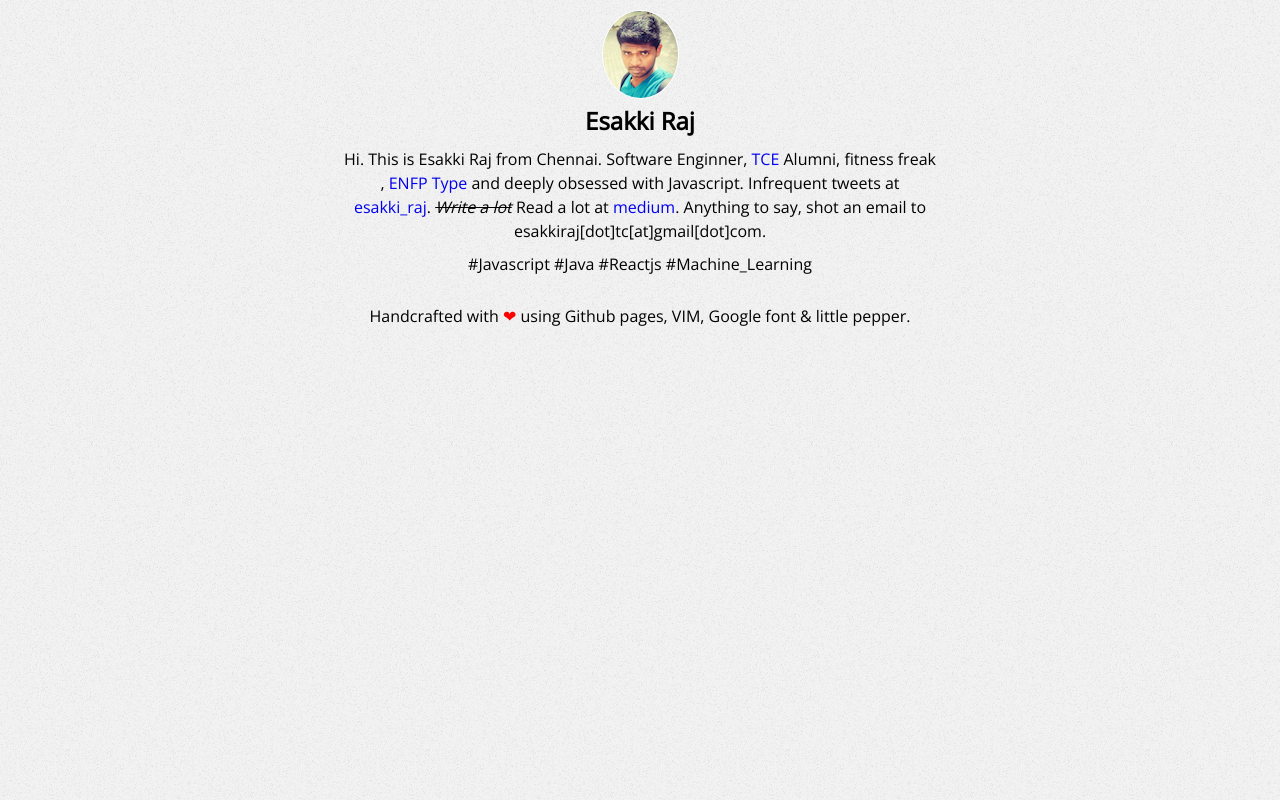
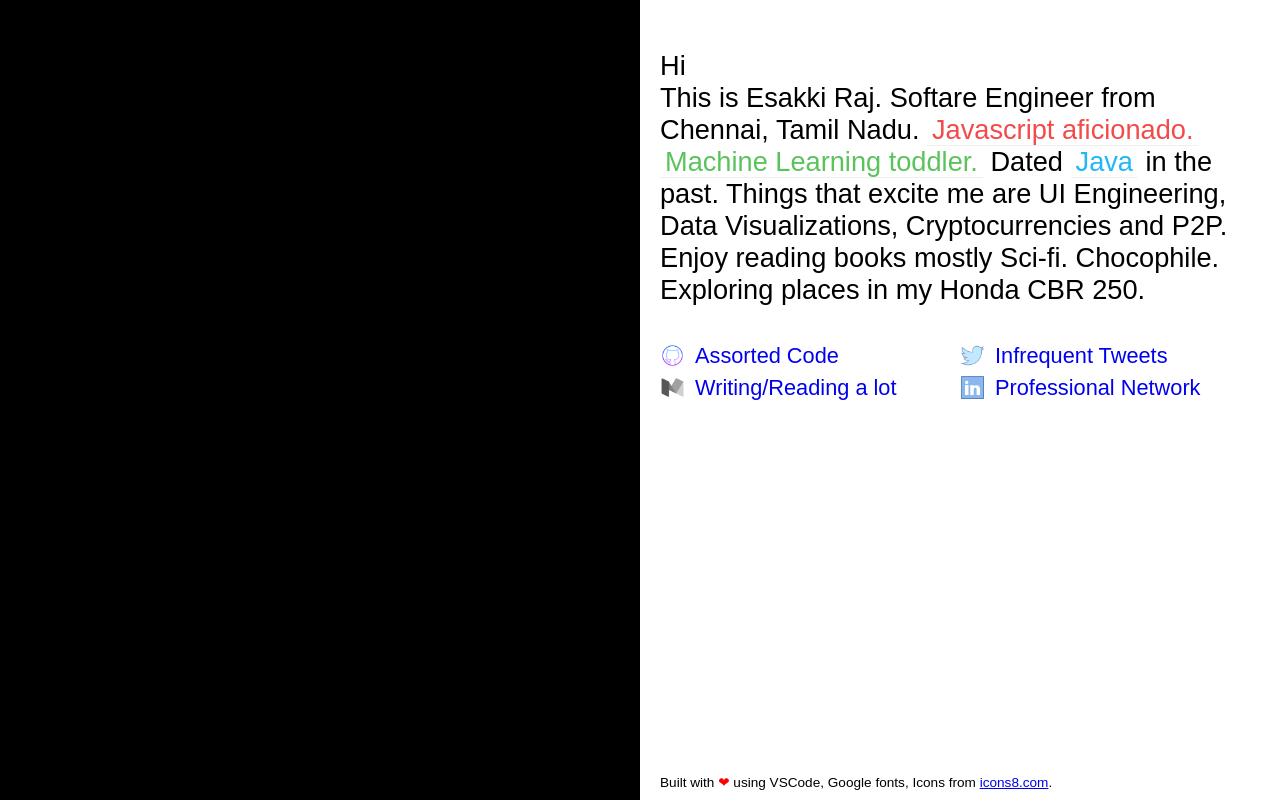
Before and after one commit to esakkiraj/esakkiraj.github.io, a plain HTML site: page index.html in a window 1280 px wide. Drawn offline with nearby package versions, Linux system fonts and the light colour scheme; a web font is replaced by a local one.

Commit message:
New version :heart:

```diff
--- a/index.html
+++ b/index.html
@@ -1,51 +1,88 @@
 <!DOCTYPE html>
-<html>
+<html lang="en">
 <head>
+    <meta charset="UTF-8">
+    <meta name="viewport" content="width=device-width, initial-scale=1.0">
+    <meta http-equiv="X-UA-Compatible" content="ie=edge">
+    <link href="https://fonts.googleapis.com/css?family=Saira+Semi+Condensed" rel="stylesheet">
+    <link href="https://fonts.googleapis.com/css?family=Mukta+Malar" rel="stylesheet">
     <title>ESAKKI RAJ</title>
-	<link href="https://fonts.googleapis.com/css?family=Open+Sans" rel="stylesheet">
     <style>
-		* { padding: 0; margin: 0; }
+        *, *:before, *:after {
+            box-sizing: border-box;
+        }
         body {
-			padding-top: 10px;
+            margin: 0;
+            padding: 0;
+        }
+        .page {
+            width: 100%;
+            margin: 0 auto;
+        }
+        .part {
+            width: 50%;
+            min-height: 100vh;
+            max-height: 100vh;
+            float: left;
+        }
+        .black-part {
+            background-color: black;
+            color: white;
+            display: table-cell;
             text-align: center;
-			background-image: url('bgnoise.png');
-			background-repeat: repeat;
-			font-family: 'Open Sans', sans-serif;
+            vertical-align: middle;
         }
-    a, a:hover, a:active, a:visited {
-      text-decoration: none;
-      font-color: black;
+        .white-part {
+            font-family: 'Saira Semi Condensed', sans-serif;
+            font-size: 1.7em;
+            padding: 20px;
         }
-		.heart { color: red; }
-		.myavatar {
-			border-radius: 50%;
-			border: 1px solid white;
+        .section {
+            width: 100%;
+            margin-top: 5%;
         }
-		.content {
-			max-width: 600px;
-			margin: 10px auto;
-			line-height: 1.5em;
+        .section span {
+            padding: 0 5px;
+            border-bottom: 1px solid rgb(240, 238, 238);
         }
-		.strike {
-			text-decoration: line-through;
+        .section span:hover {
+            border-bottom: 1px solid rgb(102, 102, 102);
         }
-		.footer {
-			margin-top: 20px;
-      padding-top: 10px;
-		}
+        .green { color: rgba(47, 179, 47, 0.788); }
+        .red { color: rgb(243, 74, 74); }
+        .blue { color: rgb(34, 182, 250); }
+        .social-link { width: 50%; float: left; }
+        .social-link a { font-size: 0.8em; text-decoration: none; }
+        .social-link span { padding-left: 10px; }
+        .social-link img { margin-bottom: -5px; width: 25px; height: 25px;  }
+        .footer { position: absolute; bottom: 10px; font-size: 0.5em;text-align: center; }
+        .heart-emo { color: red; }
     </style>
 </head>
-</body>
-	<div class="picContainer">
-		<img src="./itsme.png" class="myavatar" />
+<body>
+    <div class="page">
+        <div class="part black-part"><!-- Have to workout here --></div>
+        <div class="part white-part">
+            <div class="section">
+                Hi <br/>
+                This is Esakki Raj. Softare Engineer from Chennai, Tamil Nadu.
+                <span class="red">Javascript aficionado.</span>
+                <span class="green">Machine Learning toddler.</span>
+                Dated <span class="blue">Java</span> in the past.
+                Things that excite me are UI Engineering, Data Visualizations, Cryptocurrencies and P2P.
+                Enjoy reading books mostly Sci-fi. Chocophile.
+                Exploring places in my Honda CBR 250.
             </div>
-	<h2>Esakki Raj</h2>
-	<div class="content">
-      Hi. This is Esakki Raj from Chennai. Software Enginner, <a href="http://www.tce.edu/">TCE</a> Alumni, fitness freak , <a href="https://www.16personalities.com/enfp-personality">ENFP Type</a> and deeply obsessed with Javascript. Infrequent tweets at <a href="https://twitter.com/esakki_raj">esakki_raj</a>. <i class="strike">Write a lot</i> Read a lot at <a href="https://medium.com/@esakkignu">medium</a>. Anything to say, shot an email to esakkiraj[dot]tc[at]gmail[dot]com.
+            <div class="social-links">
+                <br/>
+                <div class="social-link"><a href="https://github.com/esakkiraj"><img src="./icons/icon-github2.png" /><span>Assorted Code</span></a></div>
+                <div class="social-link"><a href="https://twitter.com/esakki_raj"><img src="./icons/icon-twitter2.png" /><span>Infrequent Tweets</span></a></div>
+                <div class="social-link"><a href="https://medium.com/@esakkignu"><img src="./icons/icon-medium2.png" /><span>Writing/Reading a lot</span></a></div>
+                <div class="social-link"><a href="https://www.linkedin.com/in/esakkiraj"><img src="./icons/icon-linkedin2.png" /><span>Professional Network</span></a></div>
             </div>
-  <div>#Javascript #Java #Reactjs #Machine_Learning</div>
-  <div class="footer">
-    Handcrafted with <span class='heart'>&#10084;</span> using Github pages, VIM, Google font & little pepper.
+            <div class="footer">Built with <span class="heart-emo">&#10084;</span> using VSCode, Google fonts, Icons from <a href="http://icons8.com">icons8.com</a>.</div>
+        </div>
     </div>
 </body>
+
 </html>
```
Also changed, not shown: bgnoise.png (deleted), icons/icon-facebook2.png (added), icons/icon-github2.png (added), icons/icon-linkedin2.png (added), icons/icon-mail2.png (added), icons/icon-medium2.png (added), icons/icon-twitter2.png (added), itsme.png (deleted). Lines whose indentation alone changed are shown as unchanged.
